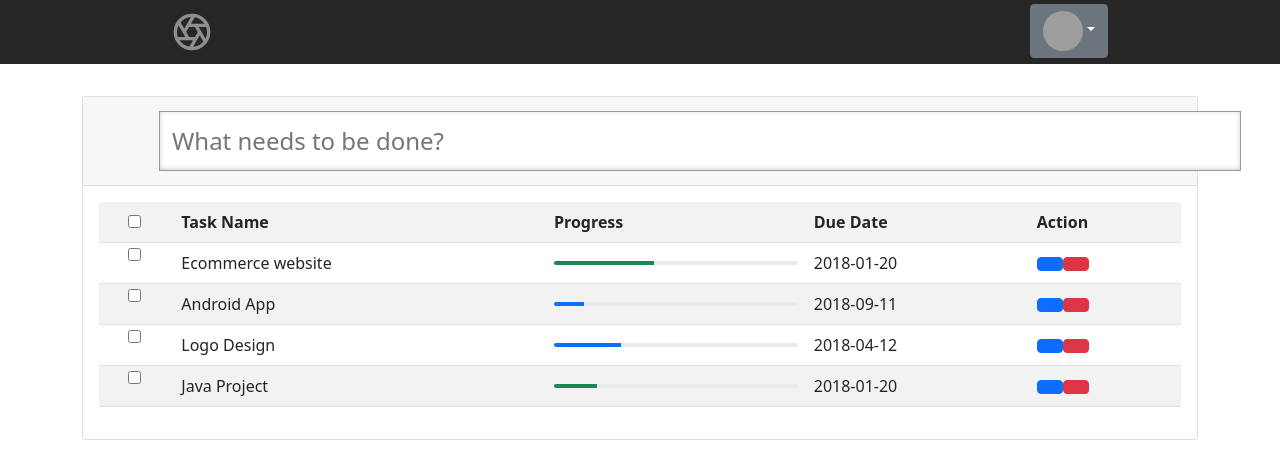
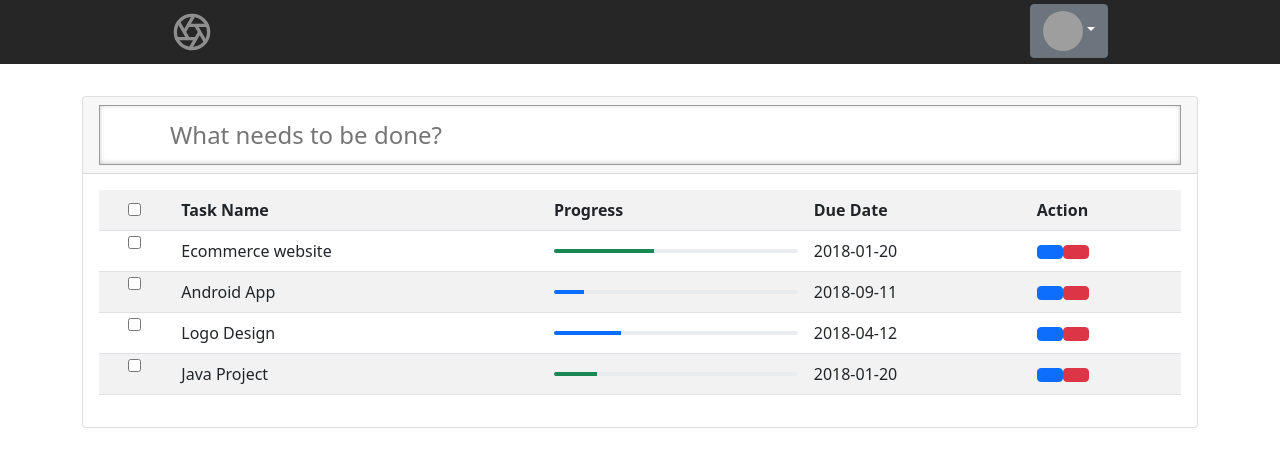
Before and after one commit to tarohida/php-todo-app-frontend, a Vue app: page / in a window 1280 px wide. Shown: the top 476 px of the page. Built offline with nearby package versions, Linux system fonts and the light colour scheme; grey boxes are pictures that could not be loaded; some icons are missing.

Commit message:
feature/esa354 入力ボックスのアイコンを、入力ボックスの中に設置するように変更

```diff
--- a/src/components/TodoList.vue
+++ b/src/components/TodoList.vue
@@ -1,25 +1,26 @@
 <style scoped>
 .create-task-input-box {
   position: relative;
-  margin: 6px 12px 6px 60px;
   width: 100%;
   font-size: 24px;
   font-family: inherit;
   font-weight: inherit;
   line-height: 1.4em;
   color: inherit;
-  padding: 12px;
+  padding: 12px 12px 12px 70px;
   border: 1px solid #999;
   box-shadow: inset 0 -1px 5px 0 rgba(0, 0, 0, 0.2);
   box-sizing: border-box;
   -webkit-font-smoothing: antialiased;
   -moz-osx-font-smoothing: grayscale;
+  z-index: 10;
 }
 .create-task-input-box-label {
   position: absolute;
-  top: 14px;
-  left: 0;
-  padding: 6px 14px 6px 21px;
+  top: 8px;
+  left: 17px;
+  padding: 5px 10px 5px 10px;
+  z-index: 20;
 }
 </style>
 
```
